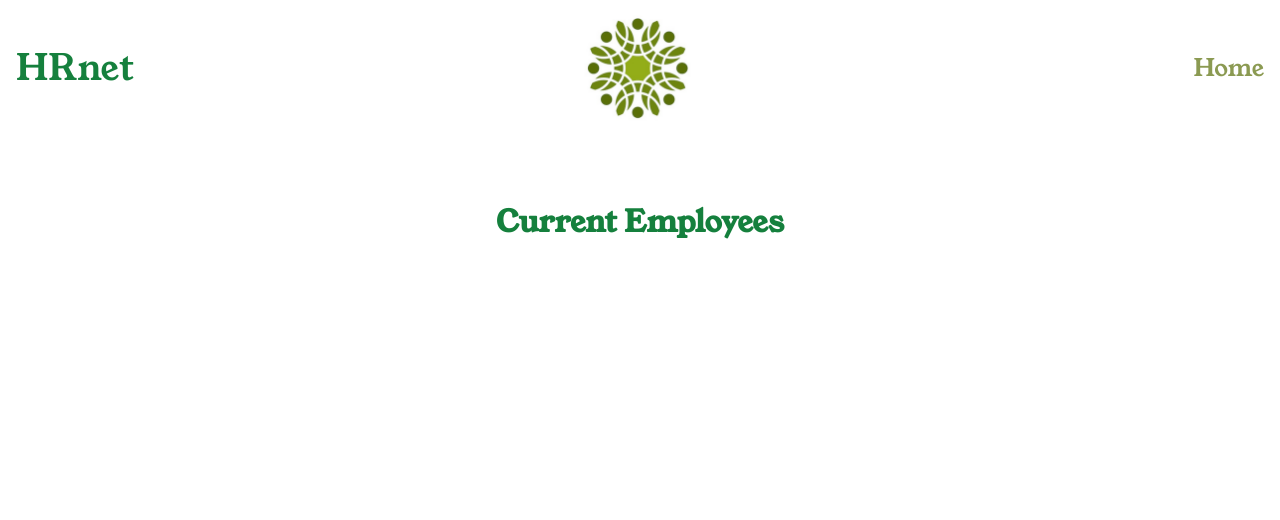
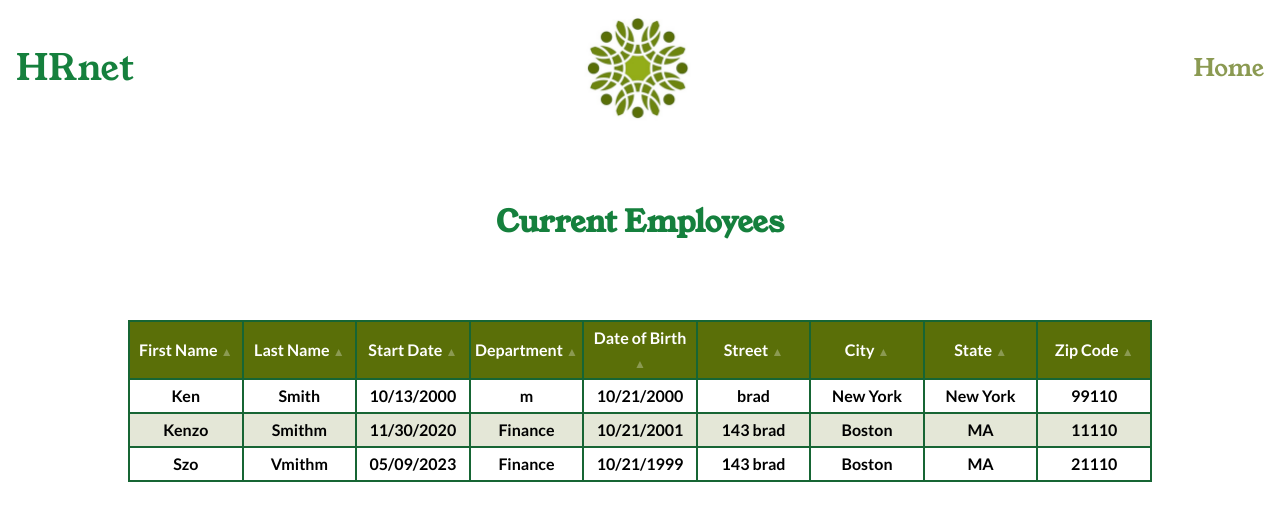
Before and after one commit to sfv2010/WealthHealth_P14, a React (Vite) app: page /employee in a window 1280 px wide. Shown: the top 520 px of the page. Built offline with nearby package versions, Linux system fonts and the light colour scheme.

Commit message:
Add react-table

```diff
--- a/src/pages/EmployeeList.jsx
+++ b/src/pages/EmployeeList.jsx
@@ -1,10 +1,139 @@
+import { useTable, useSortBy } from "react-table";
+import { columns, data } from "../data/table";
+import { useEmployeeProfile } from "../context/EmployeeProfileContext";
+import { useMemo } from "react";
+
 function EmployeeList() {
+    const { employeeProfile } = useEmployeeProfile();
+    const newEmployee = useMemo(() => {
+        return {
+            FirstName: employeeProfile.FirstName,
+            LastName: employeeProfile.LastName,
+            StartDate: employeeProfile.StartDate,
+            Department: employeeProfile.Department,
+            DateBirth: employeeProfile.DateBirth,
+            Street: employeeProfile.Street,
+            City: employeeProfile.City,
+            State: employeeProfile.State,
+            ZipCode: employeeProfile.ZipCode,
+        };
+    }, [employeeProfile]);
+    // const [addData, setAddData] = useState([newEmployee]);
+
+    // // useEffect(() => {
+    // //     setAddData((prevData) => [...prevData, newEmployee]);
+    // // }, []);
+    // useEffect(() => {
+    //     if (
+    //         !addData.some(
+    //             (employee) => employee.FirstName === newEmployee.FirstName
+    //         )
+    //     ) {
+    //         setAddData((prevData) => [...prevData, newEmployee]);
+    //     }
+    // }, [newEmployee, addData]);
+    // const updatedData = useMemo(() => {
+    //     return [...data, ...addData];
+    // }, [data, addData]);
+    // //const updatedData = data.concat(addData);
+    // console.log("update", updatedData, "adddata", addData);
+    const sortedData = useMemo(() => {
+        const combinedData =
+            newEmployee && newEmployee.FirstName !== undefined
+                ? [...data, newEmployee]
+                : data;
+        console.log(combinedData);
+
+        // Get sort key and direction
+        const sortColumn = columns.find((column) => column.isSorted);
+        const sortKey = sortColumn ? sortColumn.accessor : undefined;
+        const isSortedDesc = sortColumn ? sortColumn.isSortedDesc : false;
+
+        if (sortKey) {
+            return combinedData.sort((a, b) => {
+                if (isSortedDesc) {
+                    return b[sortKey].localeCompare(a[sortKey]);
+                } else {
+                    return a[sortKey].localeCompare(b[sortKey]);
+                }
+            });
+        }
+
+        // Do not sort if there is no sort key
+        return combinedData;
+    }, [newEmployee]);
+    const { getTableProps, getTableBodyProps, headerGroups, rows, prepareRow } =
+        useTable(
+            {
+                columns,
+                // data,
+                data: sortedData,
+            },
+            useSortBy
+        );
+
     return (
-        <div className="mt-20 mx-10 md:mx-32">
-            <h1 className="text-3xl text-green-700 font-bold text-center font-youngSerif">
+        <div className="mt-20 mx-4 lg:mx-10 xl:mx-32">
+            <h1 className="text-3xl text-green-700 font-bold text-center font-youngSerif mb-20">
                 Current Employees
             </h1>
-            <table id="employee-table" className="display"></table>
+            <div className="w-full overflow-x-auto">
+                <table
+                    {...getTableProps()}
+                    className="w-full table-fixed border-solid border-2 border-green-800 border-spacing-0 shadow-md box-border ">
+                    <thead>
+                        {headerGroups.map((headerGroup, headerGroupIndex) => (
+                            <tr
+                                key={headerGroupIndex}
+                                {...headerGroup.getHeaderGroupProps()}>
+                                {headerGroup.headers.map(
+                                    (column, columnIndex) => (
+                                        <th
+                                            className="border-solid border-2 border-green-800 bg-custom-500 text-white font-lato p-1 w-[100px] text-xs lg:text-base"
+                                            key={columnIndex}
+                                            {...column.getHeaderProps(
+                                                column.getSortByToggleProps()
+                                            )}>
+                                            {column.render("Header")}{" "}
+                                            <span className="text-xs text-custom-502">
+                                                {!column.isSorted && "▲"}
+                                                {column.isSorted &&
+                                                    !column.isSortedDesc &&
+                                                    "🔼"}
+                                                {column.isSorted &&
+                                                    column.isSortedDesc &&
+                                                    "🔽"}
+                                            </span>
+                                        </th>
+                                    )
+                                )}
+                            </tr>
+                        ))}
+                    </thead>
+                    <tbody {...getTableBodyProps()}>
+                        {rows.map((row, rowIndex) => {
+                            prepareRow(row);
+                            return (
+                                <tr
+                                    className="even:bg-custom-501 hover:bg-custom-502 hover:text-white "
+                                    key={rowIndex}
+                                    {...row.getRowProps()}>
+                                    {row.cells.map((cell, cellIndex) => {
+                                        return (
+                                            <td
+                                                className="text-center font-lato border-solid border-2 border-green-800 p-1 text-xs lg:text-base"
+                                                key={cellIndex}
+                                                {...cell.getCellProps()}>
+                                                {cell.render("Cell")}
+                                            </td>
+                                        );
+                                    })}
+                                </tr>
+                            );
+                        })}
+                    </tbody>
+                </table>
+            </div>
         </div>
     );
 }
```
